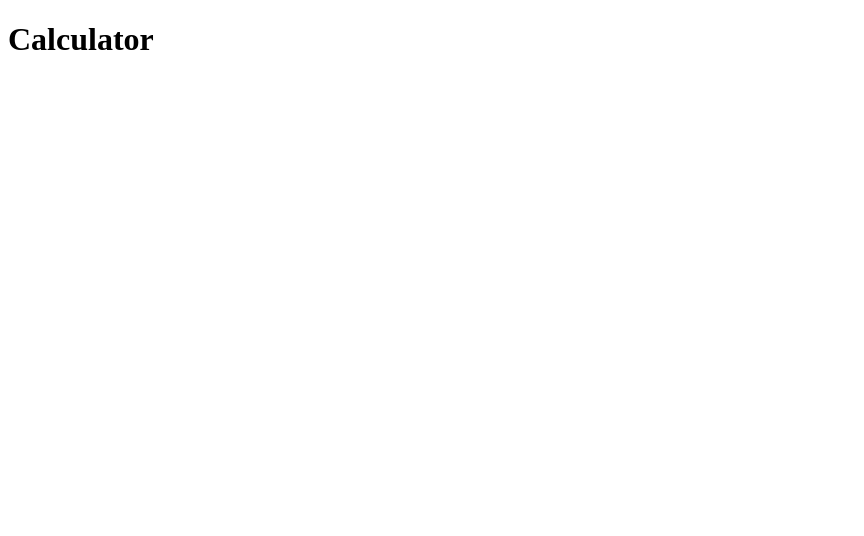
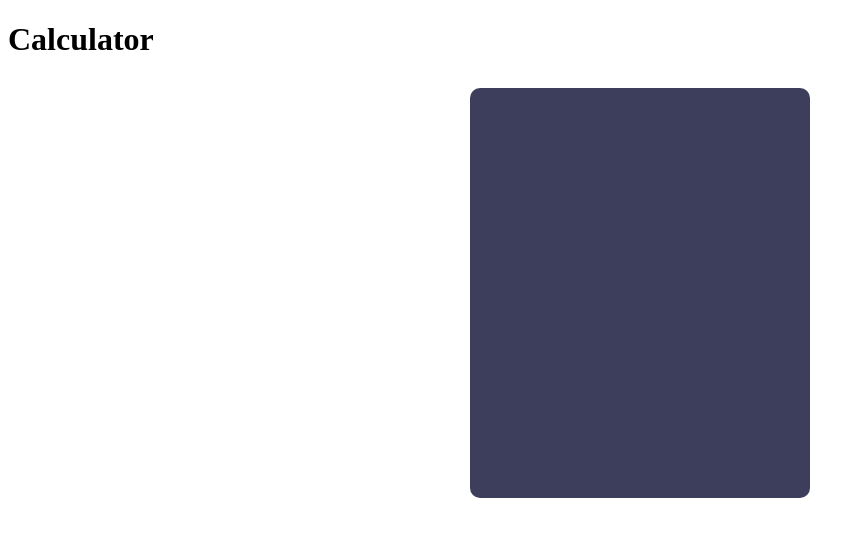
Before and after one commit to Pritinalkar/calculator-1, a plain HTML site: page index.html in a window 1280 px wide. Shown: the whole page, without its empty margins (0-864 px from the left). Drawn offline with Linux system fonts and the light colour scheme.

Commit message:
calculator body added

```diff
--- a/index.html
+++ b/index.html
@@ -4,8 +4,22 @@
     <meta charset="UTF-8">
     <meta name="viewport" content="width=device-width, initial-scale=1.0">
     <title>Calculator</title>
+    <style>
+         .body{
+            height: 350px;
+            width: 300px;
+            background-color: #3D3D5C;
+            margin: 30px auto;
+            border-radius: 10px;
+            padding: 20px;
+            padding-top: 40px;
+        }
+    </style>
 </head>
 <body>
     <h1>Calculator</h1>
+    <div class="body">
+
+        </div>
 </body>
 </html>
```
